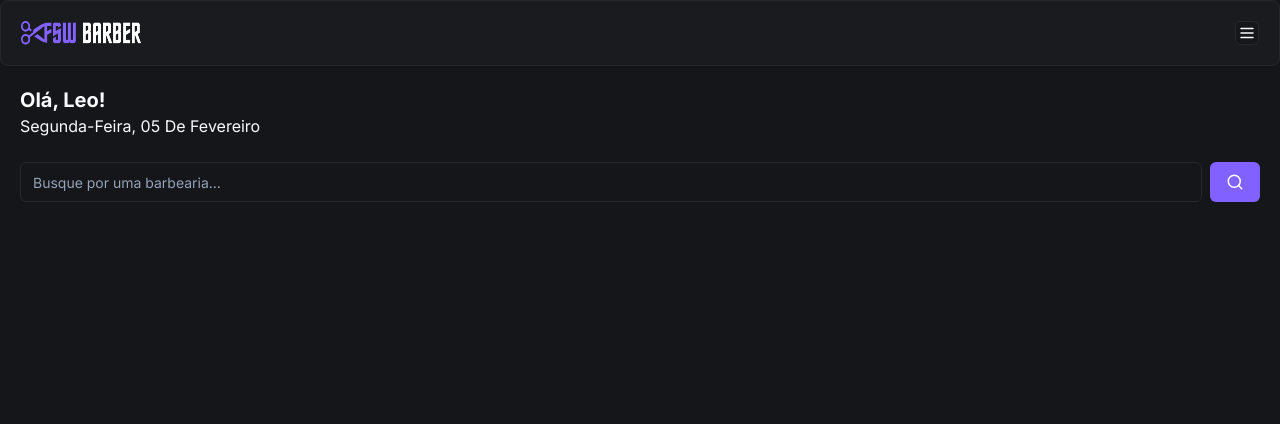
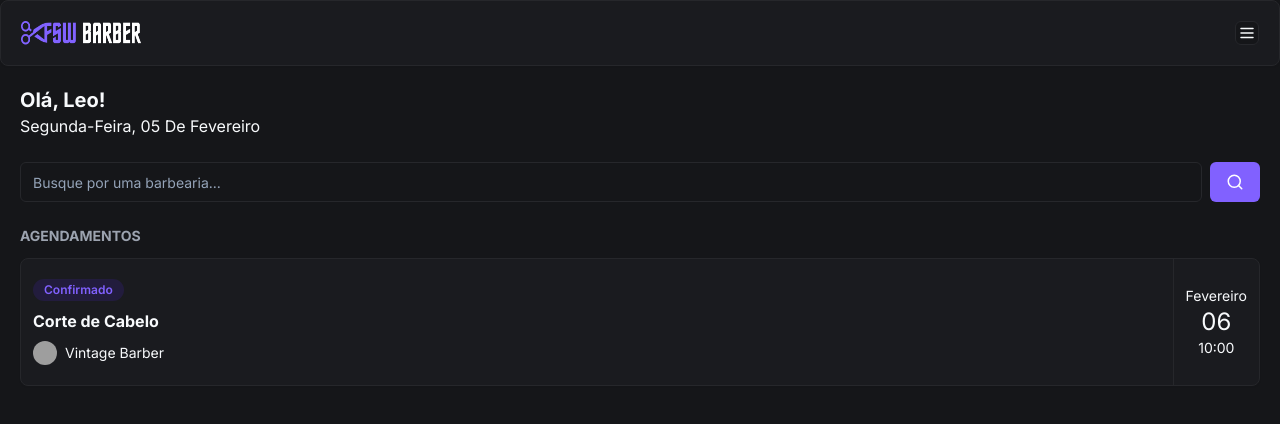
Before and after one commit to leomttx/FSW-Barber, a Next.js app: page / in a window 1280 px wide. Shown: the top 424 px of the page. Built offline with nearby package versions, Linux system fonts and the light colour scheme; grey boxes are pictures that could not be loaded.

Commit message:
feat: add componente de agendamento(inicial).✨

```diff
--- a/app/(home)/page.tsx
+++ b/app/(home)/page.tsx
@@ -3,12 +3,12 @@
 import Image from "next/image";
 import Header from "../_components/header";
 import Search from "./_components/search";
+import Bookingitem from "../_components/booking-item";
 
 export default function Home() {
   return (
     <div>
       <Header />
-
       <div className=" px-5 pt-5 ">
         <h2 className="text-xl font-bold ">Olá, Leo!</h2>
         <p className="capitalize text-sn ">
@@ -17,8 +17,14 @@
         })}
         </p>
       </div>
+
       <div className="px-5 mt-6">
         <Search />
+      </div>
+
+      <div className="px-5 mt-6">
+          <h2 className="mb-3 text-sm uppercase text-gray-400 font-bold">Agendamentos</h2>
+          <Bookingitem />
       </div>
 
     </div>
--- /dev/null
+++ b/app/_components/booking-item.tsx
@@ -0,0 +1,34 @@
+import { Avatar, AvatarFallback, AvatarImage } from "./ui/avatar";
+import { Badge } from "./ui/badge";
+import { Card, CardContent } from "./ui/card";
+
+
+const Bookingitem = () => {
+    return (
+        <Card>
+            <CardContent className="p-5 flex justify-between p-0 pl-3">
+                <div className="flex flex-col gap-2 py-5">
+                    <Badge className="bg-[#221C3D] text-primary hover:bg-[#221C3D] w-fit">Confirmado</Badge>
+                    <h2 className="font-bold">Corte de Cabelo</h2>
+                    <div className="flex items-center gap-2">
+                        <Avatar className="h-6 w-6">
+                            <AvatarImage src="https://utfs.io/f/0ddfbd26-a424-43a0-aaf3-c3f1dc6be6d1-1kgxo7.png"/>
+
+                            <AvatarFallback>A</AvatarFallback>
+                        </Avatar>
+
+                        <h3 className="text-sm">Vintage Barber</h3>
+                    </div>
+                </div>
+
+                <div className="flex flex-col items-center justify-center border-l border-solid px-3 border-secundary">
+                    <p className="text-sm">Fevereiro</p>
+                    <p className="text-2xl">06</p>
+                    <p className="text-sm">10:00</p>
+                </div>
+            </CardContent>
+        </Card>
+     );
+}
+
+export default Bookingitem;
--- /dev/null
+++ b/app/_components/ui/avatar.tsx
@@ -0,0 +1,50 @@
+"use client"
+
+import * as React from "react"
+import * as AvatarPrimitive from "@radix-ui/react-avatar"
+
+import { cn } from "@/app/_lib/utils"
+
+const Avatar = React.forwardRef<
+  React.ElementRef<typeof AvatarPrimitive.Root>,
+  React.ComponentPropsWithoutRef<typeof AvatarPrimitive.Root>
+>(({ className, ...props }, ref) => (
+  <AvatarPrimitive.Root
+    ref={ref}
+    className={cn(
+      "relative flex h-10 w-10 shrink-0 overflow-hidden rounded-full",
+      className
+    )}
+    {...props}
+  />
+))
+Avatar.displayName = AvatarPrimitive.Root.displayName
+
+const AvatarImage = React.forwardRef<
+  React.ElementRef<typeof AvatarPrimitive.Image>,
+  React.ComponentPropsWithoutRef<typeof AvatarPrimitive.Image>
+>(({ className, ...props }, ref) => (
+  <AvatarPrimitive.Image
+    ref={ref}
+    className={cn("aspect-square h-full w-full", className)}
+    {...props}
+  />
+))
+AvatarImage.displayName = AvatarPrimitive.Image.displayName
+
+const AvatarFallback = React.forwardRef<
+  React.ElementRef<typeof AvatarPrimitive.Fallback>,
+  React.ComponentPropsWithoutRef<typeof AvatarPrimitive.Fallback>
+>(({ className, ...props }, ref) => (
+  <AvatarPrimitive.Fallback
+    ref={ref}
+    className={cn(
+      "flex h-full w-full items-center justify-center rounded-full bg-muted",
+      className
+    )}
+    {...props}
+  />
+))
+AvatarFallback.displayName = AvatarPrimitive.Fallback.displayName
+
+export { Avatar, AvatarImage, AvatarFallback }
--- /dev/null
+++ b/app/_components/ui/badge.tsx
@@ -0,0 +1,36 @@
+import * as React from "react"
+import { cva, type VariantProps } from "class-variance-authority"
+
+import { cn } from "@/app/_lib/utils"
+
+const badgeVariants = cva(
+  "inline-flex items-center rounded-full border px-2.5 py-0.5 text-xs font-semibold transition-colors focus:outline-none focus:ring-2 focus:ring-ring focus:ring-offset-2",
+  {
+    variants: {
+      variant: {
+        default:
+          "border-transparent bg-primary text-primary-foreground hover:bg-primary/80",
+        secondary:
+          "border-transparent bg-secondary text-secondary-foreground hover:bg-secondary/80",
+        destructive:
+          "border-transparent bg-destructive text-destructive-foreground hover:bg-destructive/80",
+        outline: "text-foreground",
+      },
+    },
+    defaultVariants: {
+      variant: "default",
+    },
+  }
+)
+
+export interface BadgeProps
+  extends React.HTMLAttributes<HTMLDivElement>,
+    VariantProps<typeof badgeVariants> {}
+
+function Badge({ className, variant, ...props }: BadgeProps) {
+  return (
+    <div className={cn(badgeVariants({ variant }), className)} {...props} />
+  )
+}
+
+export { Badge, badgeVariants }
--- a/package.json
+++ b/package.json
@@ -11,6 +11,7 @@
   },
   "dependencies": {
     "@prisma/client": "^5.9.1",
+    "@radix-ui/react-avatar": "^1.0.4",
     "@radix-ui/react-slot": "^1.0.2",
     "class-variance-authority": "^0.7.0",
     "clsx": "^2.1.0",
```
Also changed, not shown: 1 other file (tests, documents, lock files or other folders).
